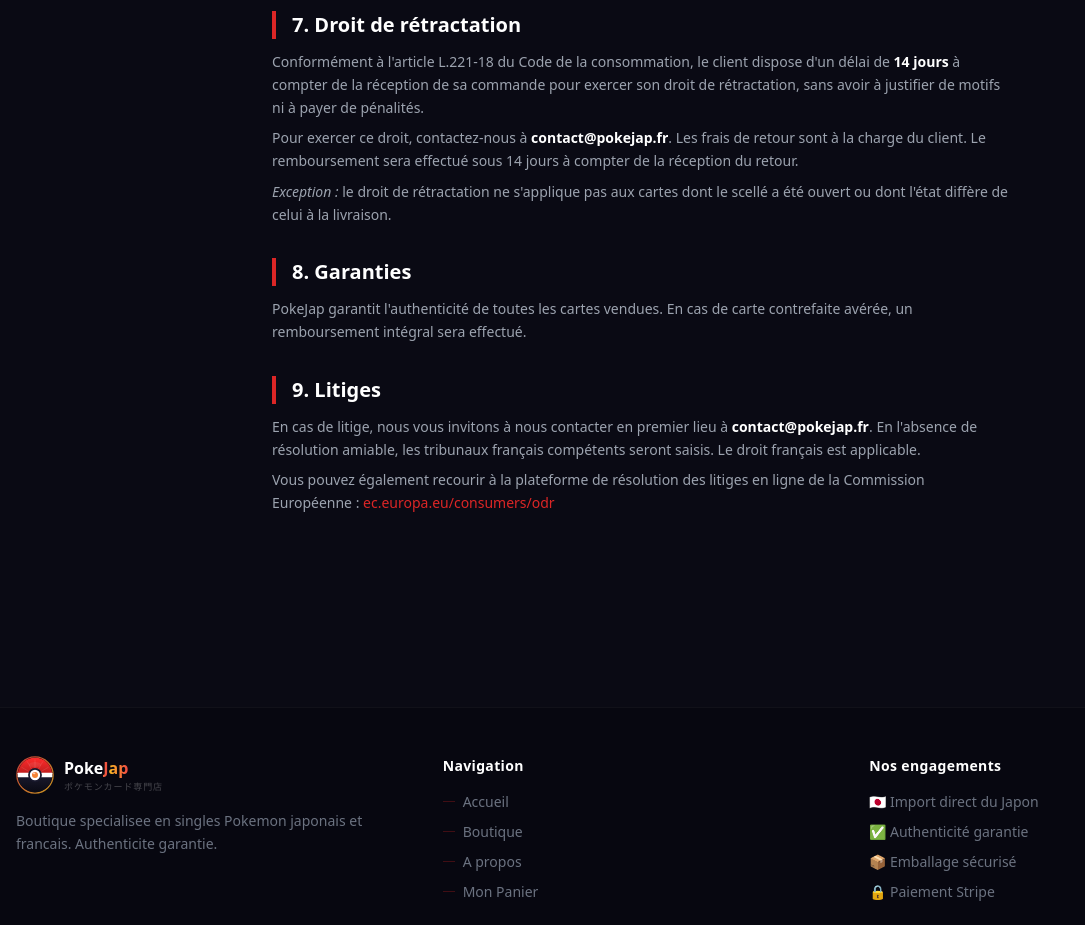
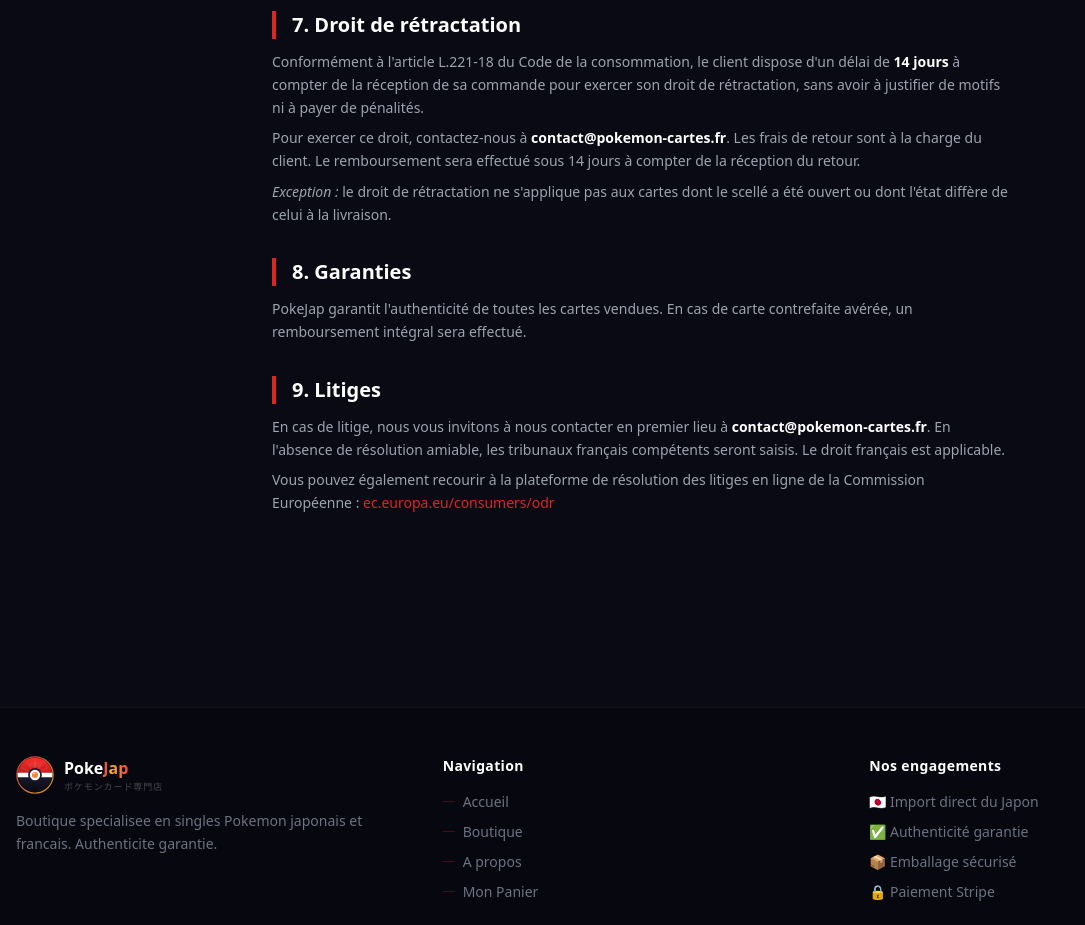
Before and after one commit to pokejap/pokejap, a Next.js app: page /cgv in a window 1280 px wide. Shown: the part 1160-2085 px from the top of the page, without its empty margins (0-1085 px from the left). Built offline with nearby package versions, Linux system fonts and the light colour scheme.

Commit message:
fix: email contact pokemon-cartes.fr

```diff
--- a/app/a-propos/page.tsx
+++ b/app/a-propos/page.tsx
@@ -173,7 +173,7 @@
                     <div className="w-10 h-10 rounded-xl bg-red-950/40 border border-red-900/30 flex items-center justify-center text-lg">📧</div>
                     <div>
                       <p className="text-white text-sm font-semibold">Email</p>
-                      <a href="mailto:contact@pokejap.fr" className="text-red-400 hover:text-red-300 text-sm transition-colors">contact@pokejap.fr</a>
+                      <a href="mailto:contact@pokemon-cartes.fr" className="text-red-400 hover:text-red-300 text-sm transition-colors">contact@pokemon-cartes.fr</a>
                     </div>
                   </div>
                   <div className="flex items-center gap-4 p-4 bg-white/[0.02] rounded-xl border border-white/[0.04]">
@@ -195,7 +195,7 @@
               <div className="bg-gradient-to-br from-red-950/20 to-transparent border border-red-900/20 rounded-2xl p-8 text-center">
                 <h3 className="text-white font-bold text-lg mb-2">Une question sur une carte ?</h3>
                 <p className="text-gray-400 text-sm mb-5">N'hesitez pas a demander des photos supplementaires ou des precisions sur l'etat d'une carte.</p>
-                <a href="mailto:contact@pokejap.fr" className="inline-flex items-center gap-2 px-6 py-3 bg-pokemon-red hover:bg-red-700 text-white font-semibold rounded-xl transition-all duration-300 hover:scale-105">
+                <a href="mailto:contact@pokemon-cartes.fr" className="inline-flex items-center gap-2 px-6 py-3 bg-pokemon-red hover:bg-red-700 text-white font-semibold rounded-xl transition-all duration-300 hover:scale-105">
                   Envoyer un message
                 </a>
               </div>
--- a/app/cgv/page.tsx
+++ b/app/cgv/page.tsx
@@ -85,7 +85,7 @@
           rétractation, sans avoir à justifier de motifs ni à payer de pénalités.
         </p>
         <p>
-          Pour exercer ce droit, contactez-nous à <strong className="text-white">contact@pokejap.fr</strong>.
+          Pour exercer ce droit, contactez-nous à <strong className="text-white">contact@pokemon-cartes.fr</strong>.
           Les frais de retour sont à la charge du client. Le remboursement sera effectué sous 14 jours
           à compter de la réception du retour.
         </p>
@@ -104,7 +104,7 @@
 
       <Section title="9. Litiges">
         <p>
-          En cas de litige, nous vous invitons à nous contacter en premier lieu à <strong className="text-white">contact@pokejap.fr</strong>.
+          En cas de litige, nous vous invitons à nous contacter en premier lieu à <strong className="text-white">contact@pokemon-cartes.fr</strong>.
           En l'absence de résolution amiable, les tribunaux français compétents seront saisis.
           Le droit français est applicable.
         </p>
--- a/app/confidentialite/page.tsx
+++ b/app/confidentialite/page.tsx
@@ -68,7 +68,7 @@
           <li>Droit d'opposition</li>
         </ul>
         <p>
-          Pour exercer ces droits, contactez-nous à <strong className="text-white">contact@pokejap.fr</strong>.
+          Pour exercer ces droits, contactez-nous à <strong className="text-white">contact@pokemon-cartes.fr</strong>.
           Nous répondrons dans un délai de 30 jours.
         </p>
       </Section>
@@ -87,7 +87,7 @@
       <Section title="6. Contact">
         <p>
           Pour toute question relative à la protection de vos données personnelles :<br />
-          <strong className="text-white">contact@pokejap.fr</strong>
+          <strong className="text-white">contact@pokemon-cartes.fr</strong>
         </p>
         <p>
           Vous avez également le droit de déposer une réclamation auprès de la{' '}
--- a/app/mentions-legales/page.tsx
+++ b/app/mentions-legales/page.tsx
@@ -22,7 +22,7 @@
       <Section title="Éditeur du site">
         <p>Le site PokeJap est édité à titre personnel.</p>
         <p><strong className="text-white">Responsable de publication :</strong> Laurent Romano</p>
-        <p><strong className="text-white">Email :</strong> contact@pokejap.fr</p>
+        <p><strong className="text-white">Email :</strong> contact@pokemon-cartes.fr</p>
       </Section>
 
       <Section title="Hébergement">
```
